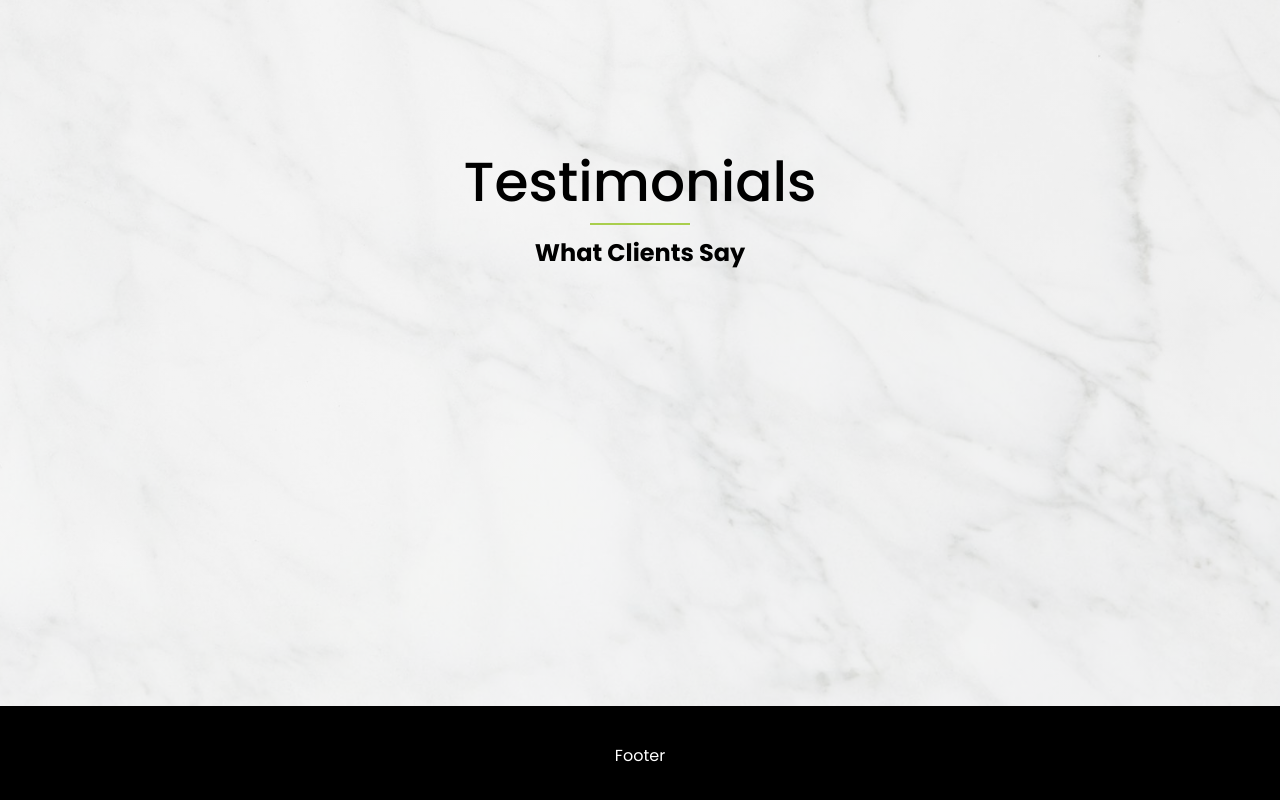
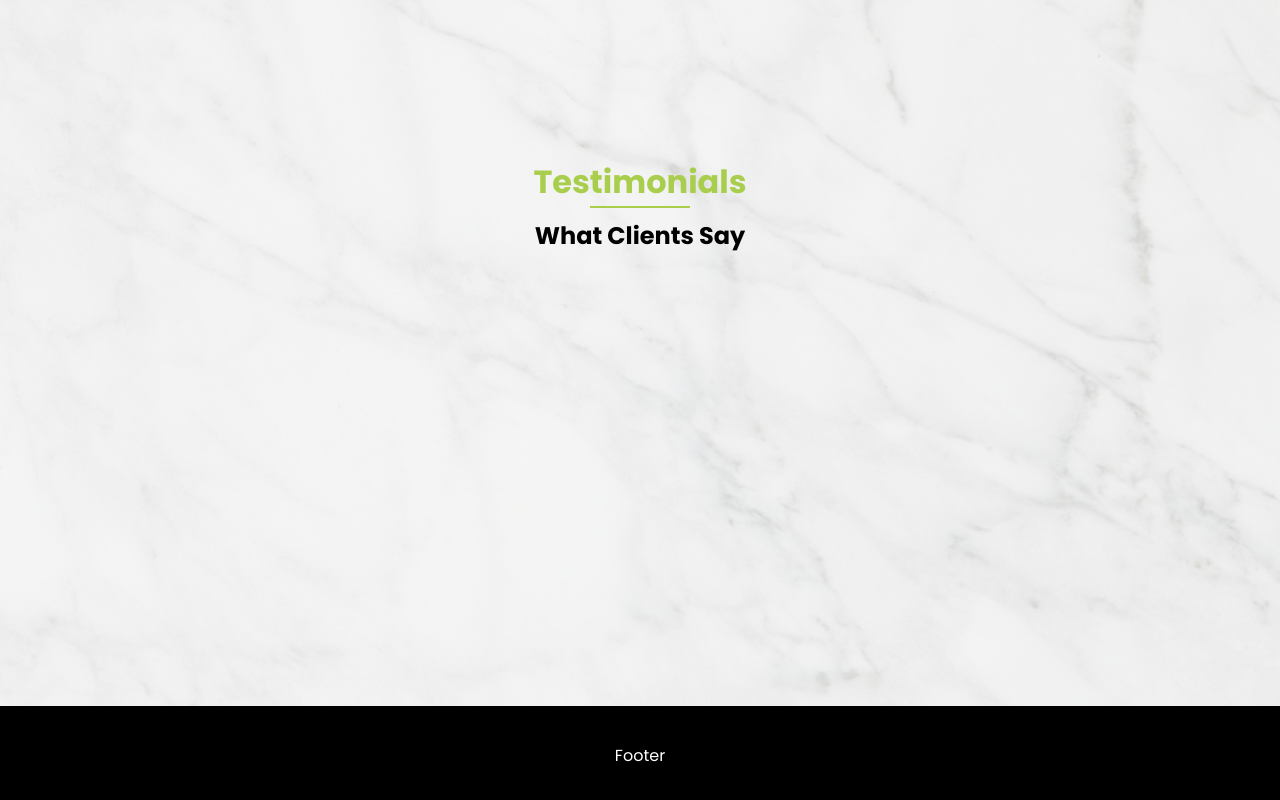
Before and after one commit to emmanuel4365/midas-touch, a React (Vite) app in the folder client/: page / in a window 1280 px wide. Shown: the part 3738-4538 px from the top of the page. Built offline with nearby package versions, Linux system fonts and the light colour scheme.

Commit message:
changed testimonial heading

```diff
--- a/client/src/index.css
+++ b/client/src/index.css
@@ -609,6 +609,10 @@ header {
   margin-top: 10px;
 }
 
+.testimonial-heading {
+  color: #a9ce4d;
+}
+
 /* .ican,
 .citn,
 .cima {
--- a/client/src/pages/LandingPage.jsx
+++ b/client/src/pages/LandingPage.jsx
@@ -162,7 +162,7 @@ const LandingPage = () => {
         </button>
       </div>
       <div className="testimonial-container">
-        <h1 className="our-clients-heading">Testimonials</h1>
+        <h1 className="testimonial-heading">Testimonials</h1>
         <hr width="100px" color="#a9ce4d" />
         <h2 className="testimonial-text">What Clients Say</h2>
       </div>
```
